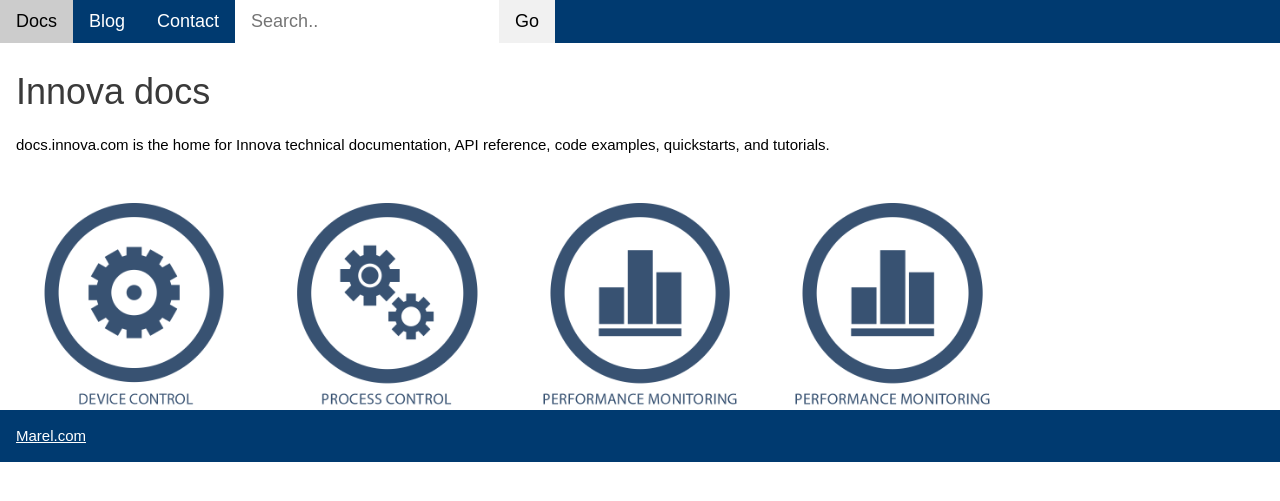
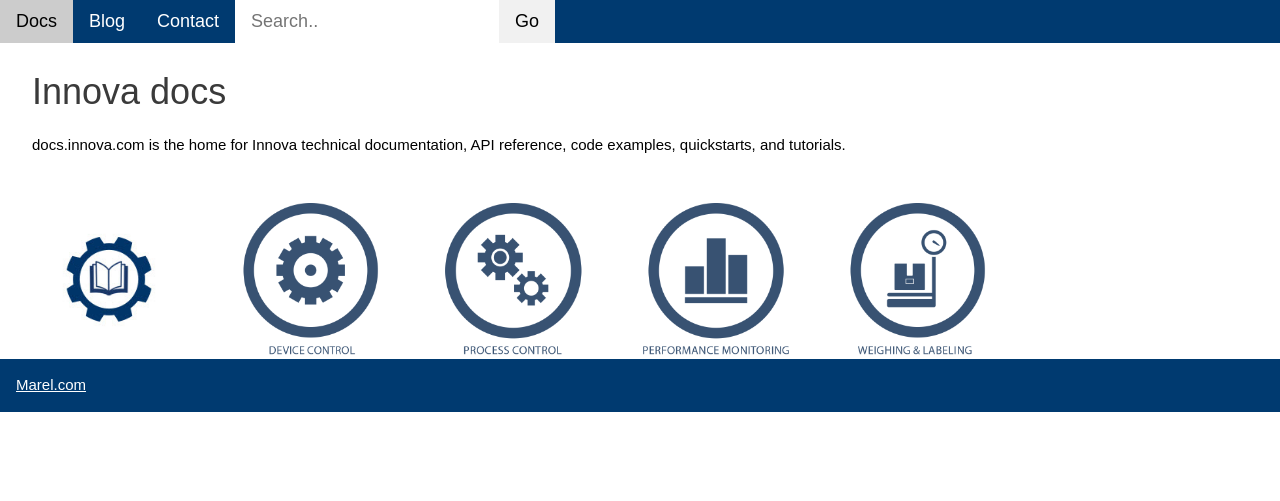
Before and after one commit to daniellegunter/pohlvault.github.io, a Jekyll site: the page built from index.html, in a window 1280 px wide. Shown: the top 501 px of the page. Built offline with Jekyll 4.4.1, drawn with Linux system fonts in a browser that asks for light colours.

Commit message:
Update home.html

```diff
--- a/_layouts/home.html
+++ b/_layouts/home.html
@@ -33,7 +33,7 @@
 <!-- Page Content -->
 <div>
 
-   <div class="w3-container w3-padding-32 w3-margin-left=20%">
+   <div class="w3-container w3-padding-32 w3-margin-left">
       <h1 class="w3-text-dark-grey">Innova docs</h1>
       <p>docs.innova.com is the home for Innova technical documentation, API reference, code examples, quickstarts, and tutorials.</p>
     </div>
@@ -41,24 +41,29 @@
  <!-- Grid -->
 
    <div class="w3-row-padding">
-     <div class="w3-col w3-container" style="width:20%">
+      <div class="w3-col w3-container" style="width:16%">
+         <div class="w3-container">
+           <img src="images/Technical Communication.jpg" alt="Introduction" class="w3-image">
+         </div>
+     </div>
+     <div class="w3-col w3-container" style="width:16%">
          <div class="w3-container">
            <img src="images/Innova-device-blue.png" alt="Device Control" class="w3-image">
          </div>
      </div>
-        <div class="w3-col w3-container" style="width:20%">
+        <div class="w3-col w3-container" style="width:16%">
           <div class="w3-container">
            <img src="images/Processcontrol-blue.png" alt="Process Control" class="w3-image">
          </div>
      </div>
-         <div class="w3-col w3-container" style="width:20%">
+         <div class="w3-col w3-container" style="width:16%">
           <div class="w3-container">
            <img src="images/performance-monitoring-blue.png" alt="Performance Monitoring" class="w3-image">
          </div>
      </div>
-         <div class="w3-col w3-container" style="width:20%">
+         <div class="w3-col w3-container" style="width:16%">
            <div class="w3-container">
-            <img src="images/performance-monitoring-blue.png" alt="Performance Monitoring" class="w3-image">
+            <img src="images/weighing-labeling-blue.png" alt="Weighing & Labeling" class="w3-image">
            </div>
          </div>
    </div>
```
